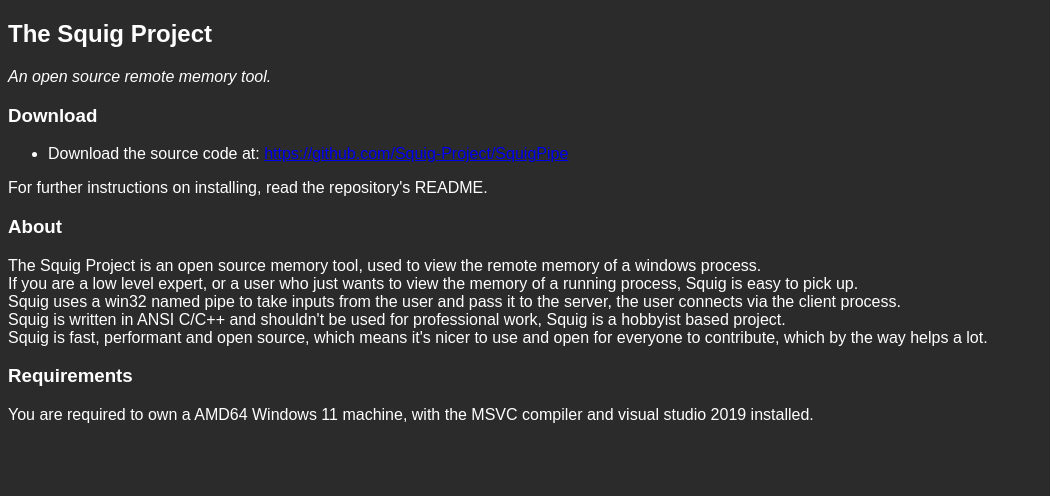
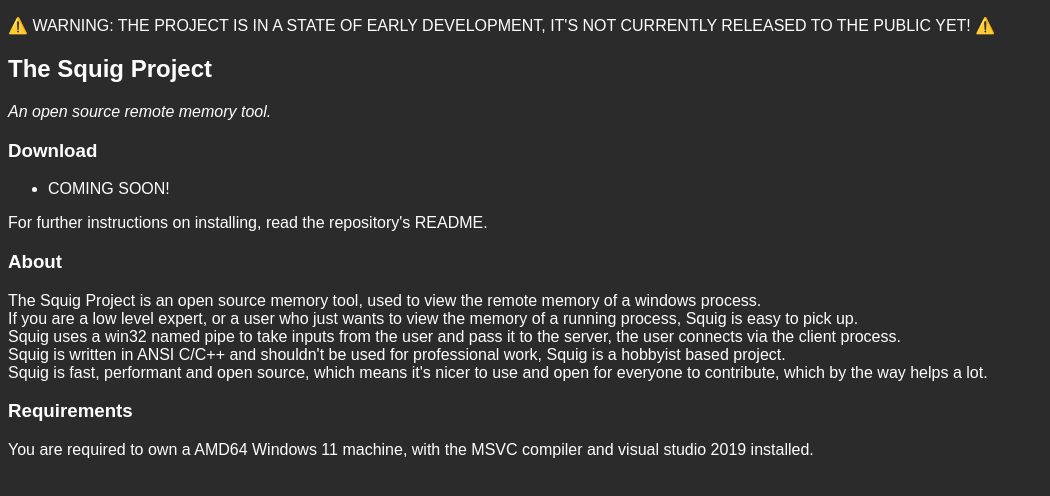
Before and after one commit to Squig-Project/Squig-Project.github.io, a plain HTML site: page index.html in a window 1280 px wide. Shown: the whole page, without its empty margins (0-1050 px from the left). Drawn offline with Linux system fonts and the light colour scheme.

Commit message:
new changes

```diff
--- a/index.html
+++ b/index.html
@@ -8,13 +8,15 @@
     <link rel="stylesheet" href="style.css">
 </head>
 <body>
+    <p>⚠️ WARNING: THE PROJECT IS IN A STATE OF EARLY DEVELOPMENT, IT'S NOT CURRENTLY RELEASED TO THE PUBLIC YET! ⚠️</p>
     <h2>The Squig Project</h2>
     <i>An open source remote memory tool.</i>
 
     <h3>Download</h3>
     <ul>
         <li>
-            <p>Download the source code at: <a href="https://github.com/Squig-Project/SquigPipe" target="_blank">https://github.com/Squig-Project/SquigPipe</a></p>
+            <!-- <p>Download the source code at: <a href="COMING SOON!" target="_blank">https://github.com/Squig-Project/SquigPipe</a></p> -->
+            <p>COMING SOON!</p>
         </a>
         </li>
     </ul>
```
